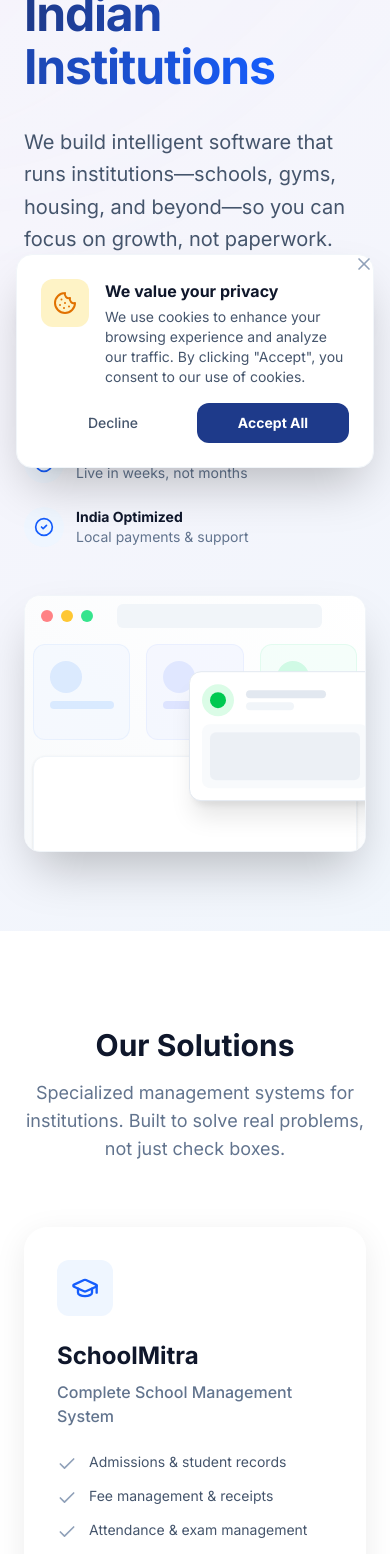
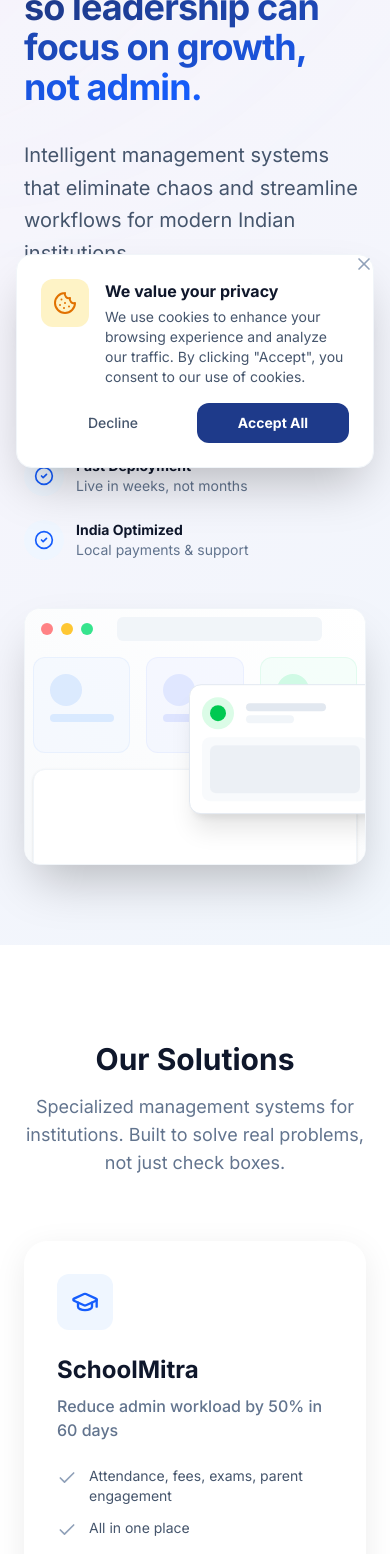
Before and after one commit to nishchaydev/emitra, a Next.js app: page / in a window 390 px wide. Shown: the part 360-1914 px from the top of the page. Built offline with nearby package versions, Linux system fonts and the light colour scheme.

Commit message:
Update: Precision copy changes (Hero, Products, Stats) for outcome-focused value props

```diff
--- a/src/components/sections/CustomSolutions.tsx
+++ b/src/components/sections/CustomSolutions.tsx
@@ -41,9 +41,7 @@
                         Need Something Custom?
                     </h2>
                     <p className="text-slate-300 text-lg mb-8 leading-relaxed max-w-xl">
-                        Beyond our core solutions, we build custom management systems for institutions, enterprises, and government bodies.
-                        <br /><br />
-                        From healthcare to retail, education to governance—if you need intelligent software, we can build it.
+                        Custom software for institutions that need workflows optimized — education first, then adjacent sectors.
                     </p>
 
                     <div className="grid grid-cols-1 sm:grid-cols-2 gap-4 mb-10">
--- a/src/components/sections/Hero.tsx
+++ b/src/components/sections/Hero.tsx
@@ -41,15 +41,15 @@
                         AI-Powered Management Systems
                     </motion.div>
 
-                    <h1 className="text-5xl lg:text-7xl font-display font-bold leading-[1.1] tracking-tight text-slate-900">
-                        AI-Powered Management Systems for <br />
+                    <h1 className="text-4xl lg:text-6xl font-display font-bold leading-[1.1] tracking-tight text-slate-900">
+                        We help schools and institutions run operations flawlessly — <br />
                         <span className="text-transparent bg-clip-text bg-gradient-to-r from-primary to-blue-600">
-                            Indian Institutions
+                            so leadership can focus on growth, not admin.
                         </span>
                     </h1>
 
                     <p className="text-xl text-slate-600 max-w-lg leading-relaxed">
-                        We build intelligent software that runs institutions—schools, gyms, housing, and beyond—so you can focus on growth, not paperwork.
+                        Intelligent management systems that eliminate chaos and streamline workflows for modern Indian institutions.
                     </p>
 
                     <div className="flex flex-col sm:flex-row gap-4 pt-2">
--- a/src/components/sections/Products.tsx
+++ b/src/components/sections/Products.tsx
@@ -8,15 +8,15 @@
     {
         id: 'schoolmitra',
         title: 'SchoolMitra',
-        subtitle: 'Complete School Management System',
+        subtitle: 'Reduce admin workload by 50% in 60 days',
         icon: GraduationCap,
         features: [
+            'Attendance, fees, exams, parent engagement',
+            'All in one place',
             'Admissions & student records',
-            'Fee management & receipts',
-            'Attendance & exam management',
             'Parent app & AI chatbot'
         ],
-        target: 'For schools with 200-2000 students',
+        target: 'For schools scaling up',
         color: 'bg-blue-50 text-blue-600',
         borderColor: 'border-blue-100',
         href: '/schoolmitra'
@@ -24,15 +24,15 @@
     {
         id: 'gymmitra',
         title: 'GymMitra',
-        subtitle: 'Intelligent Gym Management',
+        subtitle: 'Increase member retention by 30%',
         icon: Dumbbell,
         features: [
-            'Member management & billing',
-            'Attendance tracking',
+            'Billing & attendance in one app',
+            'Automated renewals & reminders',
             'PT scheduling & workout plans',
-            'Automated renewals & reminders'
+            'Member engagement tools'
         ],
-        target: 'For gyms with 100-1000 members',
+        target: 'For growth-focused gyms',
         color: 'bg-emerald-50 text-emerald-600',
         borderColor: 'border-emerald-100',
         href: '/gymmitra'
@@ -40,15 +40,15 @@
     {
         id: 'flatmitra',
         title: 'FlatMitra',
-        subtitle: 'Student Housing Management',
+        subtitle: 'Eliminate rent collection headaches',
         icon: Building2,
         features: [
+            'Automated rent collection',
+            'Tenant & landlord portal',
             'Room availability tracking',
-            'Tenant & landlord portal',
-            'Automated rent collection',
             'Maintenance request management'
         ],
-        target: 'For PGs and student accommodations',
+        target: 'For modern student housing',
         color: 'bg-purple-50 text-purple-600',
         borderColor: 'border-purple-100',
         href: '/flatmitra'
--- a/src/components/sections/Statistics.tsx
+++ b/src/components/sections/Statistics.tsx
@@ -47,31 +47,31 @@
 
 const stats = [
     {
+        icon: Clock,
+        value: '20+',
+        label: 'Hours Saved',
+        description: 'Hours saved per staff member, every single week.',
+        animated: true,
+    },
+    {
         icon: Server,
-        value: '99.9%',
-        label: 'Uptime Guarantee',
-        description: 'Reliable infrastructure designed for zero downtime.',
+        value: '40%',
+        label: 'Faster Collection',
+        description: 'Reduction in fee collection cycles and delays.',
+        animated: true,
+    },
+    {
+        icon: ShieldCheck,
+        value: '100%',
+        label: 'Compliant',
+        description: 'Fully compliant digital records and audit trails.',
         animated: true,
     },
     {
         icon: Headphones,
         value: '24/7',
-        label: 'Dedicated Support',
-        description: 'Round-the-clock technical assistance for critical issues.',
-        animated: false,
-    },
-    {
-        icon: ShieldCheck,
-        value: 'ISO 27001',
-        label: 'Certified Security',
-        description: 'Built following international security best practices.',
-        animated: false,
-    },
-    {
-        icon: Clock,
-        value: '<100ms',
-        label: 'Response Time',
-        description: 'Lightning-fast sync across all your institutional nodes.',
+        label: 'Support',
+        description: 'Real humans ready to help you solve problems.',
         animated: false,
     },
 ];
@@ -93,10 +93,10 @@
                     transition={{ duration: 0.6 }}
                 >
                     <span className="text-primary text-sm font-semibold tracking-wide uppercase mb-3 block">
-                        By The Numbers
+                        Real Impact
                     </span>
                     <h2 className="text-3xl md:text-4xl font-display font-bold text-slate-900">
-                        Built for enterprise scale.
+                        Built for results, not just features.
                     </h2>
                 </motion.div>
 
```
